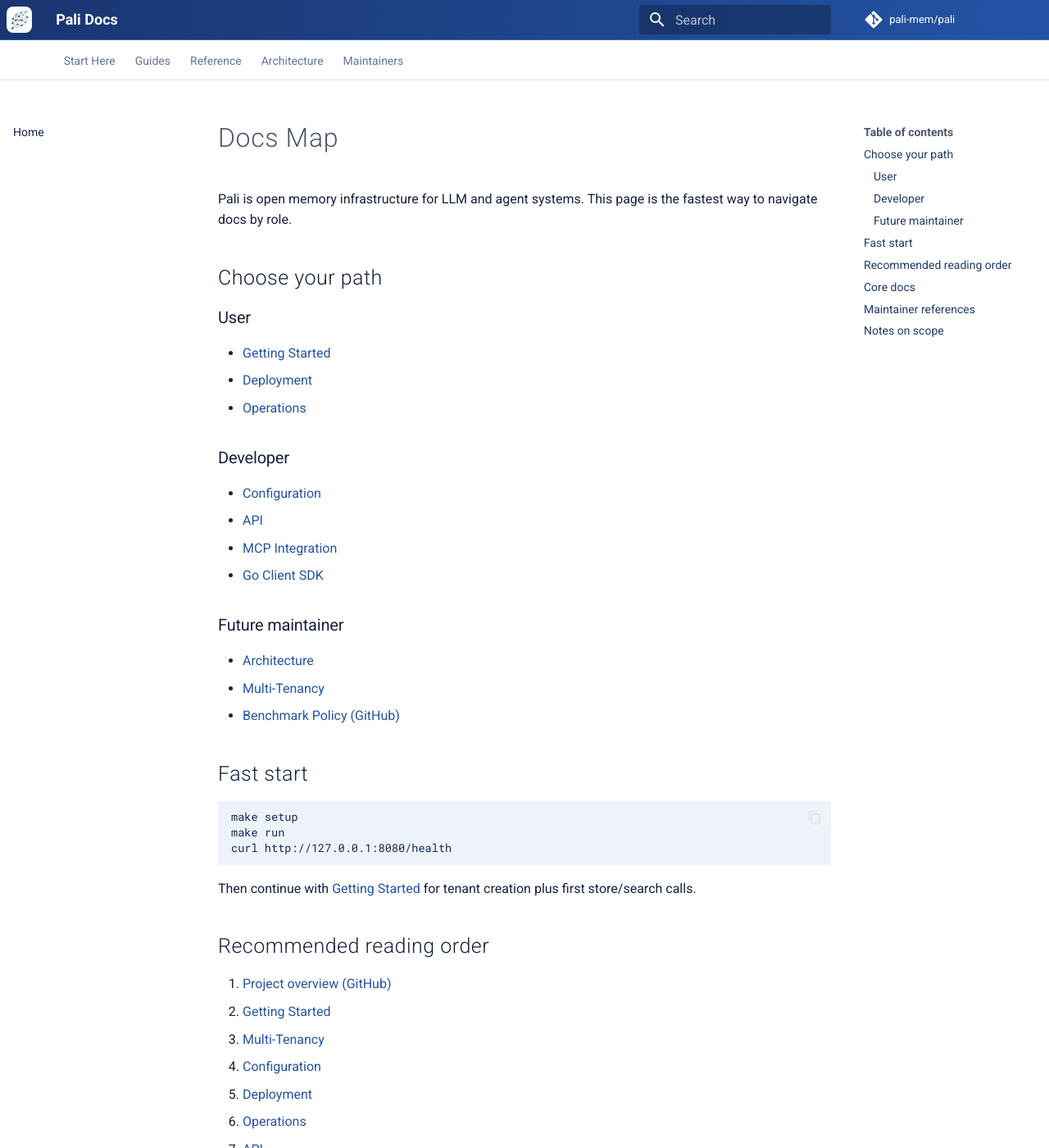
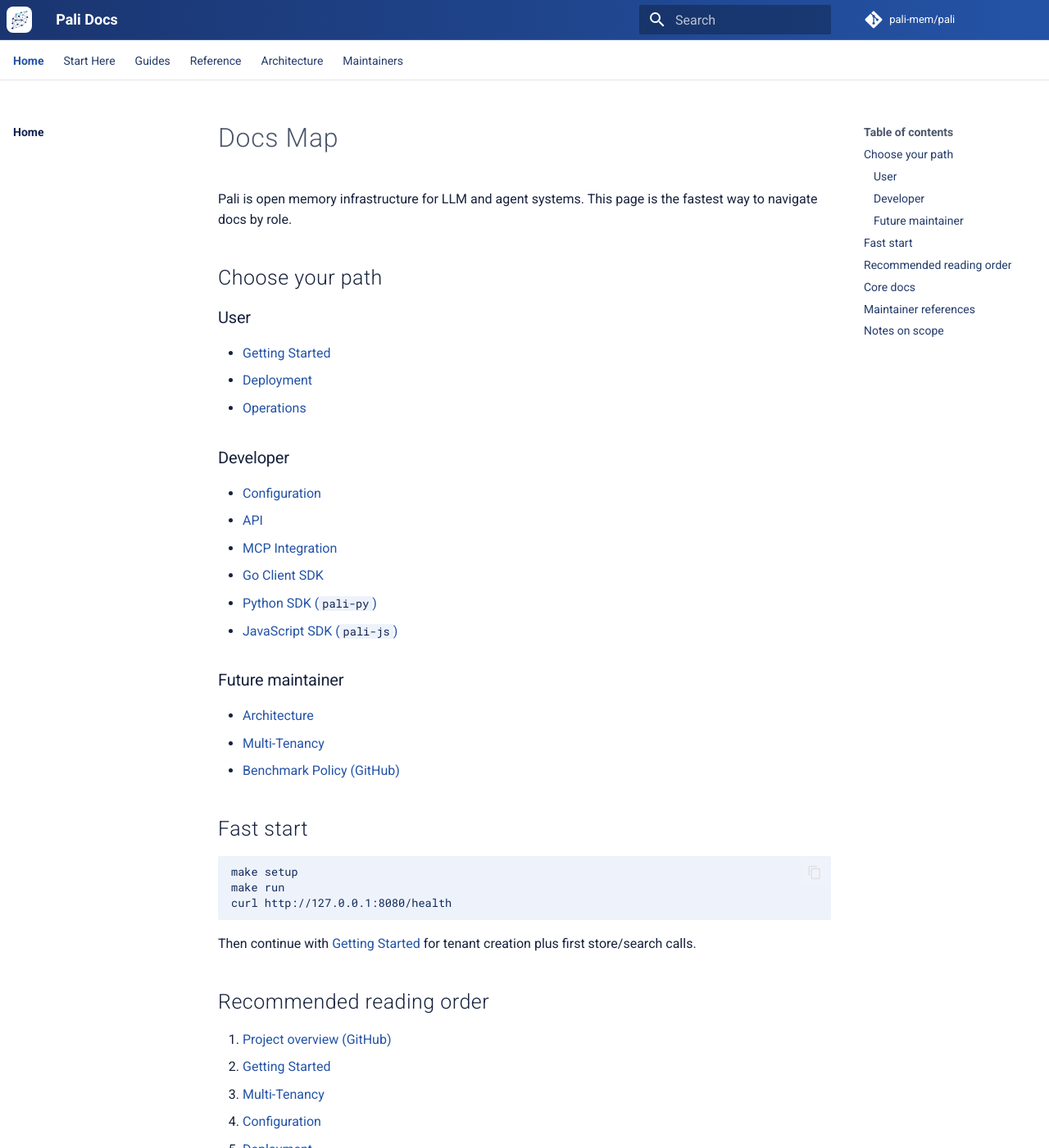
Before and after one commit to pali-mem/pali, an MkDocs documentation site: the page built from docs/README.md, in a window 1280 px wide and 1400 px high. Shown: the whole window at 82% size. Built offline with MkDocs 1.6.1 and Material for MkDocs 9.7.7, drawn with Linux system fonts in a browser that asks for light colours; comment, search, counter and statistics services are not loaded; some of the changed text lies outside the part shown.

Commit message:
docs: fix active nav contrast and add sdk quick links

```diff
--- a/docs/README.md
+++ b/docs/README.md
@@ -16,6 +16,8 @@
 - [API](api.md)
 - [MCP Integration](mcp.md)
 - [Go Client SDK](client/README.md)
+- [Python SDK (`pali-py`)](https://github.com/pali-mem/pali-py)
+- [JavaScript SDK (`pali-js`)](https://github.com/pali-mem/pali-js)
 
 ### Future maintainer
 
@@ -51,7 +53,7 @@
 | Area | Docs |
 |---|---|
 | Setup and operations | [Getting Started](getting-started.md), [Deployment](deployment.md), [Operations](operations.md) |
-| Integration | [API](api.md), [MCP Integration](mcp.md), [Go Client SDK](client/README.md) |
+| Integration | [API](api.md), [MCP Integration](mcp.md), [Go Client SDK](client/README.md), [Python SDK](https://github.com/pali-mem/pali-py), [JavaScript SDK](https://github.com/pali-mem/pali-js) |
 | Runtime behavior | [Configuration](configuration.md), [Multi-Tenancy](multitenancy.md), [ONNX Runtime](onnx.md) |
 | System design | [Architecture](architecture.md) |
 
--- a/docs/stylesheets/extra.css
+++ b/docs/stylesheets/extra.css
@@ -44,6 +44,7 @@
 .md-tabs__link,
 .md-nav__link {
   color: #233a69;
+  opacity: 1;
 }
 
 .md-tabs__link:hover,
@@ -52,8 +53,12 @@
 }
 
 .md-tabs__link--active,
-.md-nav__link--active {
+.md-tabs__item--active .md-tabs__link,
+.md-tabs__link[aria-current="page"],
+.md-nav__link--active,
+.md-nav__link[aria-current="page"] {
   color: var(--pali-royal);
+  font-weight: 700;
 }
 
 .md-typeset h1,
```
Also changed, not shown: docs/quick-reference.md (+2 -0 lines).
